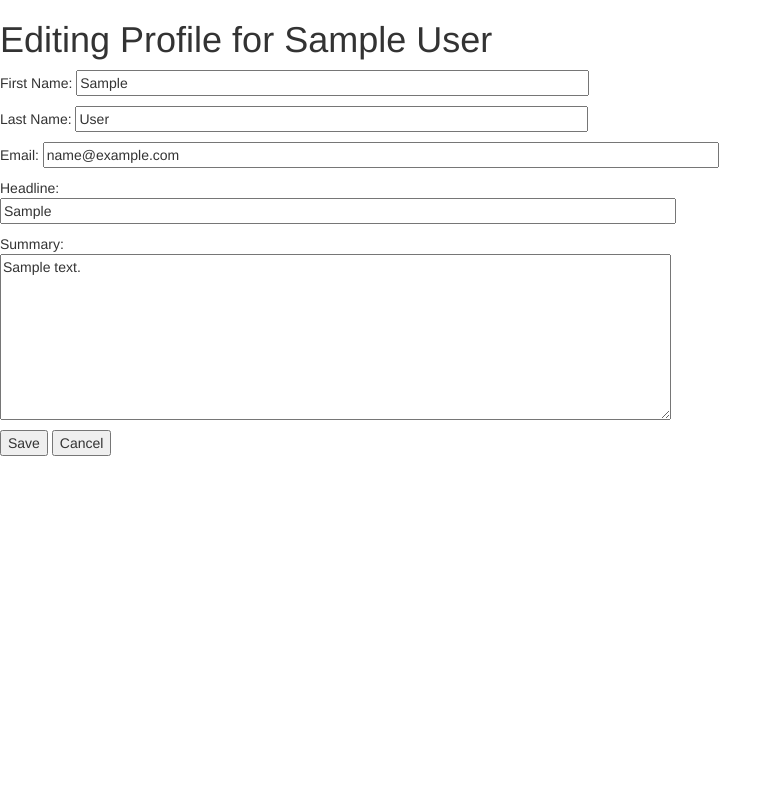
After one commit to gvale049/profiles, a PHP site: page /edit.php?profile_id=1 in a window 1280 px wide. The commit adds this page. Shown: the top 785 px of the page, without its empty margins (0-782 px from the left). Run offline with PHP 8.4, Linux system fonts and the light colour scheme; the visitor is signed in with stand-in values (Sample User, id 1); tables that the repository leaves empty or names only in its code hold one stand-in row (values such as "Sample post").

Commit message:
edit.php and delete.php added

```diff
--- a/add.php
+++ b/add.php
@@ -91,7 +91,7 @@
         <p> Last Name:
             <input type="text" name="last_name" size="60"/></p>
         <p> Email:
-            <input type="text" name="email" size="30/"/></p>
+            <input type="text" name="email" size="30"/></p>
         <p> Headline:<br/>
             <input type="text" name="headline" size="80"/></p>
         <p> Summary: </br>
--- /dev/null
+++ b/edit.php
@@ -0,0 +1,119 @@
+<?php
+    session_start();
+    require_once "pdo.php";
+
+    // Demand a GET parameter
+    if ( ! isset($_SESSION['name'])) {
+        die('ACCESS DENIED');
+    }
+
+    if ( isset($_POST['cancel']) ) {
+        header('Location: index.php');
+        return;
+    }
+
+    if (isset($_POST["first_name"]) && isset($_POST["last_name"]) && isset($_POST["email"])
+    && isset($_POST["headline"]) && isset($_POST["summary"]) && isset($_POST['profile_id'])) {
+        echo $_POST['first_name']."Test";
+        if (strlen($_POST['first_name']) < 1) {
+            $_SESSION['error'] = '<p style="color: red;">'.htmlentities("All values are required")."</p>\n";
+            header("Location: edit.php?profile_id=".$_POST['profile_id']);
+            return;
+        }
+        elseif (strlen($_POST['last_name']) < 1) {
+            $_SESSION['error'] = '<p style="color: red;">'.htmlentities("All values are required")."</p>\n";
+            header("Location: edit.php?profile_id=".$_POST['profile_id']);
+            return;
+        }
+        elseif (strlen($_POST['email']) < 1 && strpos($_POST['email'], '@')) {
+            $_SESSION['error'] = '<p style="color: red;">'.htmlentities("Not a valid email")."</p>\n";
+            header("Location: edit.php?profile_id=".$_POST['progile_id']);
+            return;
+        }
+        elseif (! strpos($_POST['email'], '@')) {
+            $_SESSION['error'] = '<p style="color: red;">'.htmlentities("Not a valid email")."</p>\n";
+            header("Location: edit.php?profile_id=".$_POST['profile_id']);
+            return;
+        }
+        elseif (strlen($_POST['headline']) < 1) {
+            $_SESSION['error'] = '<p style="color: red;">'.htmlentities("All values are required")."</p>\n";
+            header("Location: edit.php?profile_id=".$_POST['profile_id']);
+            return;
+        }
+        elseif (strlen($_POST['summary']) < 1) {
+            $_SESSION['error'] = '<p style="color: red;">'.htmlentities("All values are required")."</p>\n";
+            header("Location: edit.php?profile_id=".$_POST['profile_id']);
+            return;
+        }
+
+        $sql = "UPDATE Profile SET first_name = :first_name,
+        last_name = :last_name, email = :email, headline = :headline,
+        summary = :summary
+        WHERE profile_id = :profile_id";
+        $stmt = $pdo->prepare($sql);
+        $stmt->execute(array(
+            ':first_name' => htmlentities($_POST['first_name']),
+            ':last_name' => htmlentities($_POST['last_name']),
+            ':email' => htmlentities($_POST['email']),
+            ':headline' => htmlentities($_POST['headline']),
+            ':summary' => htmlentities($_POST['summary']),
+            ':profile_id' => htmlentities($_GET['profile_id'])));
+        $_SESSION['message'] = '<p style="color: green;">'.htmlentities("Record Updated")."</p>\n";
+        header( 'Location: index.php' );
+        return;
+
+    }
+    echo "<h1>Editing Profile for " . htmlentities($_SESSION['name']) . "</h1>\n";
+    $error = isset($_SESSION['error']) ? $_SESSION['error'] : false;
+
+    if ($error !== false) {
+        echo $error;
+        unset($_SESSION['error']);
+    }
+
+    $stmt = $pdo->prepare("SELECT * FROM Profile WHERE profile_id=:xyz");
+    $stmt->execute(array(":xyz" => $_GET['profile_id']));
+    $rows = $stmt->fetchAll(PDO::FETCH_ASSOC);
+
+    if ( $rows === false ) {
+        $_SESSION['error'] = '<p style="color: red;">'.htmlentities("Bad value for profile_id")."</p>\n";
+        header( 'Location: index.php' ) ;
+        return;
+    }
+    foreach($rows as $row) {
+        $first_name = $row['first_name'];
+        $last_name = $row['last_name'];
+        $email = $row['email'];
+        $headline = $row['headline'];
+        $summary = $row['summary'];
+        $profile_id = $row['profile_id'];
+    }
+
+?>
+<!DOCTYPE html>
+<html>
+<head>
+<title>Gabriel Valencia - Edit Page</title>
+<?php require_once "bootstrap.php"; ?>
+</head>
+<body>
+<div>
+
+<form method="post">
+<p>First Name:
+<input type="text" name="first_name" size="60" value="<?= $first_name ?>"></p>
+<p>Last Name:
+<input type="text" name="last_name" size="60" value="<?= $last_name ?>"></p>
+<p>Email:
+<input type="text" name="email" size="80" value="<?= $email ?>"></p>
+<p>Headline:<br/>
+<input type="text" name="headline" size="80" value="<?= $headline ?>"></p>
+<p>Summary:<br/>
+<textarea name="summary" rows="8" cols="80" value=><?= $summary ?></textarea>
+<input type="hidden" name="profile_id" value="<?= $profile_id ?>">
+<p><input type="submit" value="Save"/>
+<input type="submit" name="cancel" value="Cancel"></p>
+</form>
+</div>
+</body>
+</html>
```
Also changed, not shown: delete.php (added, +56 -0 lines).
